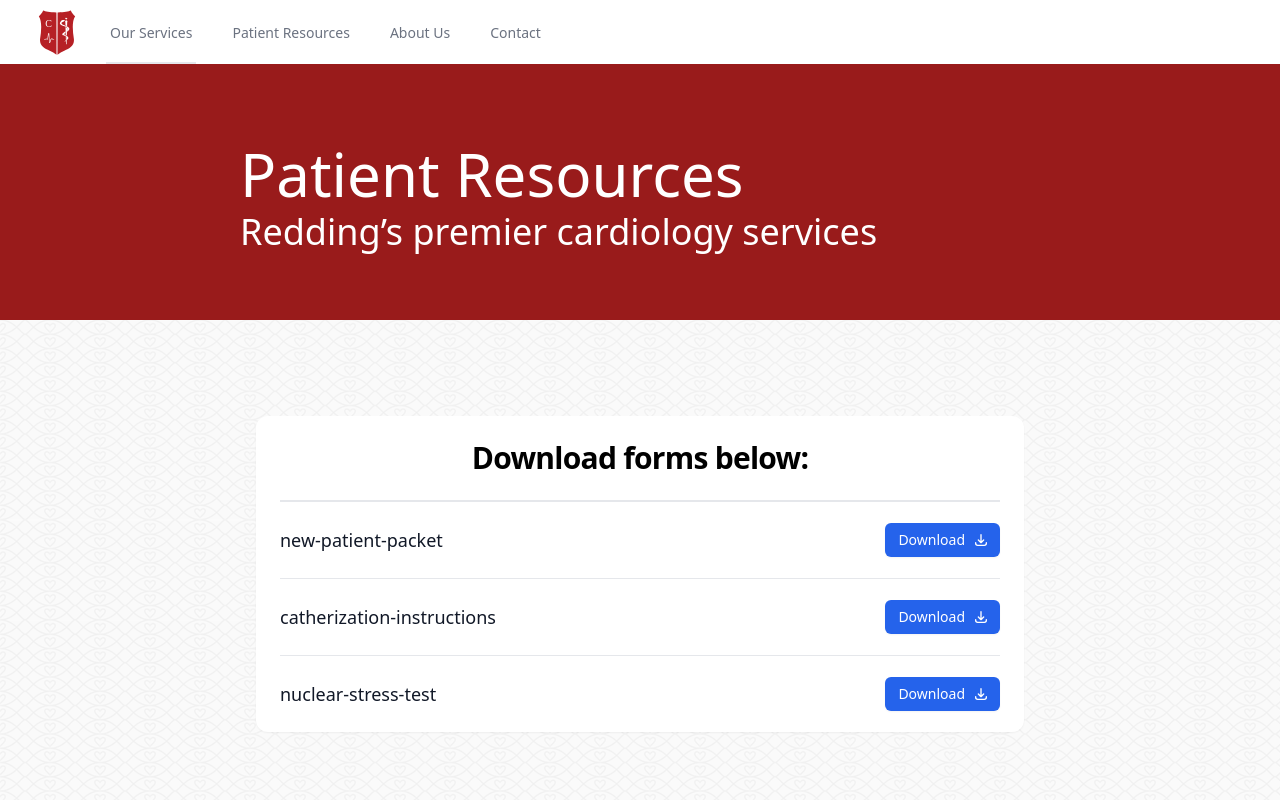
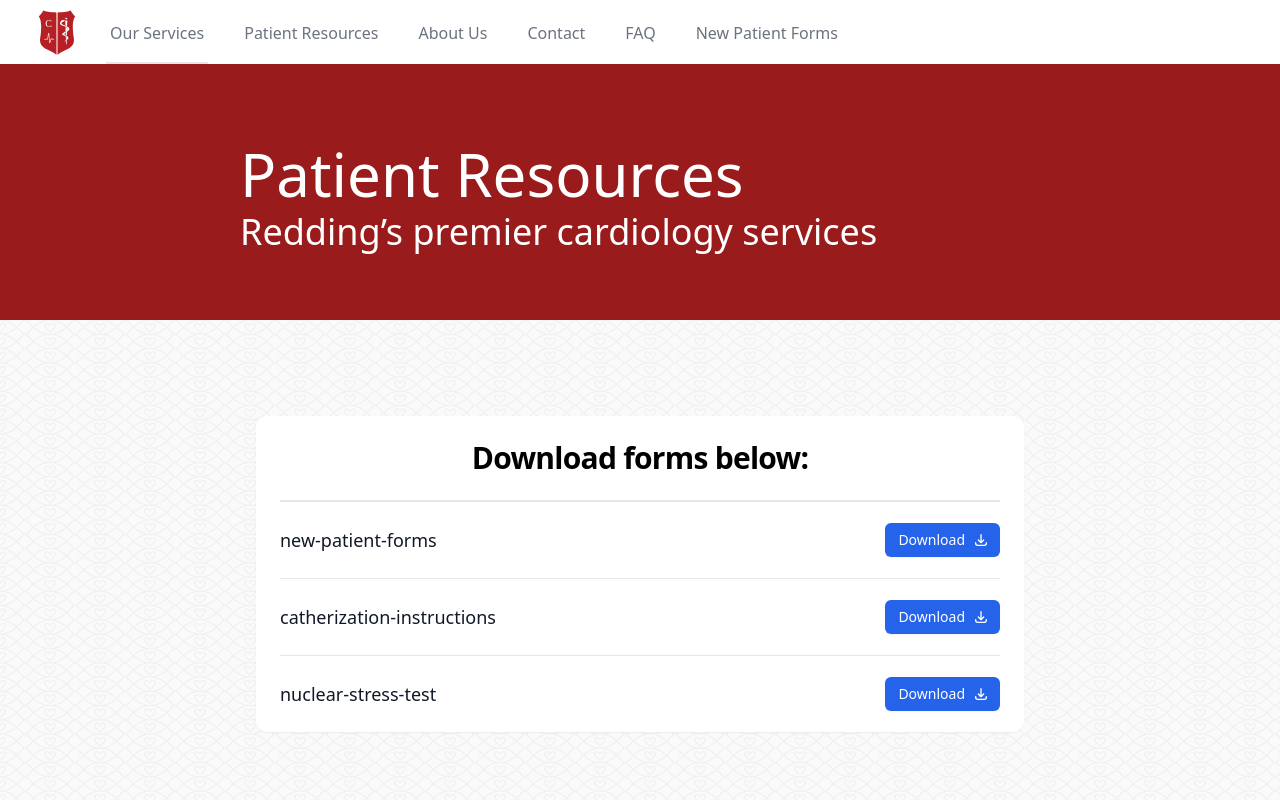
Before and after one commit to ladderdesigns/doctor-template-1, a Next.js app: page /patient-resources in a window 1280 px wide. Shown: the top 800 px of the page. Built offline with nearby package versions, Linux system fonts and the light colour scheme.

Commit message:
feat: updated Navbar2

```diff
--- a/src/components/layout/Navbar.tsx
+++ b/src/components/layout/Navbar.tsx
@@ -83,6 +83,11 @@ export default function Navbar() {
                       Contact
                     </a>
                   </Link>
+                  <Link href="/faq">
+                    <a className="border-transparent focus:font-bold focus:underline hover:border-gray-300 hover:text-gray-300 inline-flex items-center pt-1 px-1 text-md text-white">
+                      FAQ
+                    </a>
+                  </Link>
                 </div>
               </div>
             </div>
@@ -119,6 +124,13 @@ export default function Navbar() {
               >
                 Contact
               </Disclosure.Button>
+              <Disclosure.Button
+                as="a"
+                href="/faq"
+                className="block border-l-4 border-transparent font-medium hover:bg-gray-50 hover:border-gray-300 hover:text-gray-700 pl-3 pr-4 py-2 text-base text-white"
+              >
+                FAQ
+              </Disclosure.Button>
             </div>
           </Disclosure.Panel>
         </>
--- a/src/components/layout/Navbar2.tsx
+++ b/src/components/layout/Navbar2.tsx
@@ -44,7 +44,7 @@ export default function Example() {
                   <Link href="/our-services">
                     <a
                       href="our-services"
-                      className="border-b-2 focus:text-gray-700 font-medium hover:border-red-500 hover:text-gray-700 inline-flex items-center pt-1 px-1 text-gray-500 text-sm"
+                      className="border-b-2 focus:text-gray-700 font-medium hover:border-red-500 hover:text-gray-700 inline-flex items-center pt-1 px-1 text-gray-500 text-md"
                     >
                       Our Services
                     </a>
@@ -52,7 +52,7 @@ export default function Example() {
                   <Link href="/patient-resources">
                     <a
                       href="patient-resources"
-                      className="border-b-2 border-transparent font-medium hover:border-red-500 hover:text-gray-700 inline-flex items-center pt-1 px-1 text-gray-500 text-sm"
+                      className="border-b-2 border-transparent font-medium hover:border-red-500 hover:text-gray-700 inline-flex items-center pt-1 px-1 text-gray-500 text-md"
                     >
                       Patient Resources
                     </a>
@@ -60,15 +60,27 @@ export default function Example() {
 
                   <a
                     href="about-us"
-                    className="border-b-2 border-transparent font-medium hover:border-red-500 hover:text-gray-700 inline-flex items-center pt-1 px-1 text-gray-500 text-sm"
+                    className="border-b-2 border-transparent font-medium hover:border-red-500 hover:text-gray-700 inline-flex items-center pt-1 px-1 text-gray-500 text-md"
                   >
                     About Us
                   </a>
                   <a
                     href="contact"
-                    className="border-b-2 border-transparent font-medium hover:border-red-500 hover:text-gray-700 inline-flex items-center pt-1 px-1 text-gray-500 text-sm"
+                    className="border-b-2 border-transparent font-medium hover:border-red-500 hover:text-gray-700 inline-flex items-center pt-1 px-1 text-gray-500 text-md"
                   >
                     Contact
+                  </a>
+                  <a
+                    href="contact/#faq"
+                    className="border-b-2 border-transparent font-medium hover:border-red-500 hover:text-gray-700 inline-flex items-center pt-1 px-1 text-gray-500 text-md"
+                  >
+                    FAQ
+                  </a>
+                  <a
+                    href="patient-resources/#new-patient-forms"
+                    className="border-b-2 border-transparent font-medium hover:border-red-500 hover:text-gray-700 inline-flex items-center pt-1 px-1 text-gray-500 text-md"
+                  >
+                    New Patient Forms
                   </a>
                 </div>
               </div>
@@ -117,6 +129,20 @@ export default function Example() {
               >
                 Contact
               </Disclosure.Button>
+              <Disclosure.Button
+                as="a"
+                href="contact/#faq"
+                className="block border-l-4 border-transparent font-medium hover:bg-gray-50 hover:border-gray-300 hover:text-gray-700 pl-3 pr-4 py-2 text-base text-gray-500"
+              >
+                FAQ
+              </Disclosure.Button>
+              <Disclosure.Button
+                as="a"
+                href="patient-resources/#new-patient-forms"
+                className="block border-l-4 border-transparent font-medium hover:bg-gray-50 hover:border-gray-300 hover:text-gray-700 pl-3 pr-4 py-2 text-base text-gray-500"
+              >
+                New Patient Forms
+              </Disclosure.Button>
             </div>
           </Disclosure.Panel>
         </>
--- a/src/pages/patient-resources.tsx
+++ b/src/pages/patient-resources.tsx
@@ -11,8 +11,8 @@ export default function PatientResources() {
   const items = [
     {
       id: 0,
-      name: 'new-patient-packet',
-      href: '/patient-resources/new-patient-packet.pdf',
+      name: 'new-patient-forms',
+      href: '/patient-resources/new-patient-forms.pdf',
     },
     {
       id: 1,
@@ -49,7 +49,7 @@ export default function PatientResources() {
                       <Disclosure as="div" key={file.id} className="pt-6">
                         {({ open }) => (
                           <>
-                            <dt className="text-lg">
+                            <dt className="text-lg" id={file.name}>
                               <Disclosure.Button className="flex items-start justify-between text-gray-400 text-left w-full">
                                 <span className="font-medium text-gray-900">
                                   {file.name}
```
